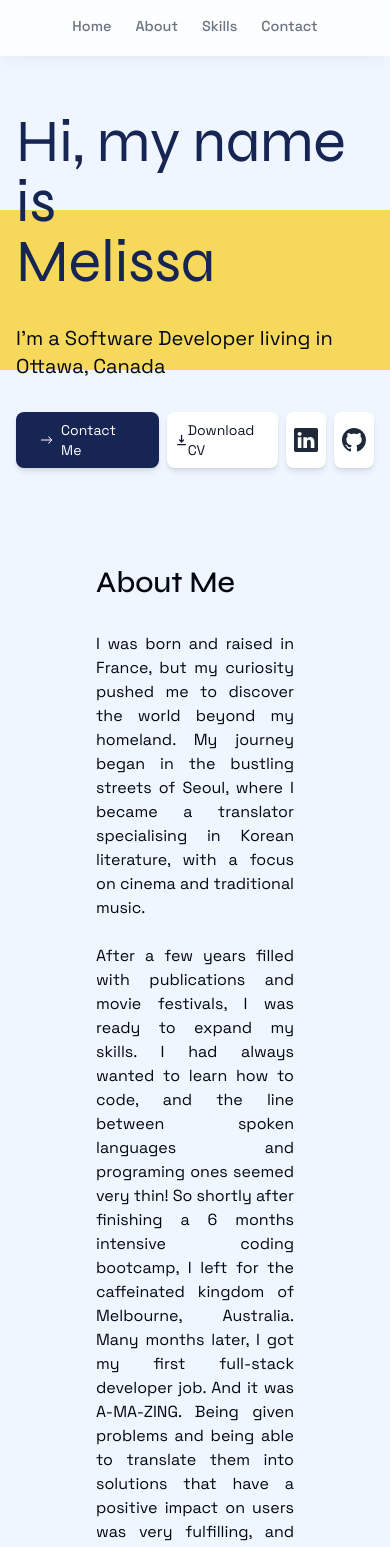
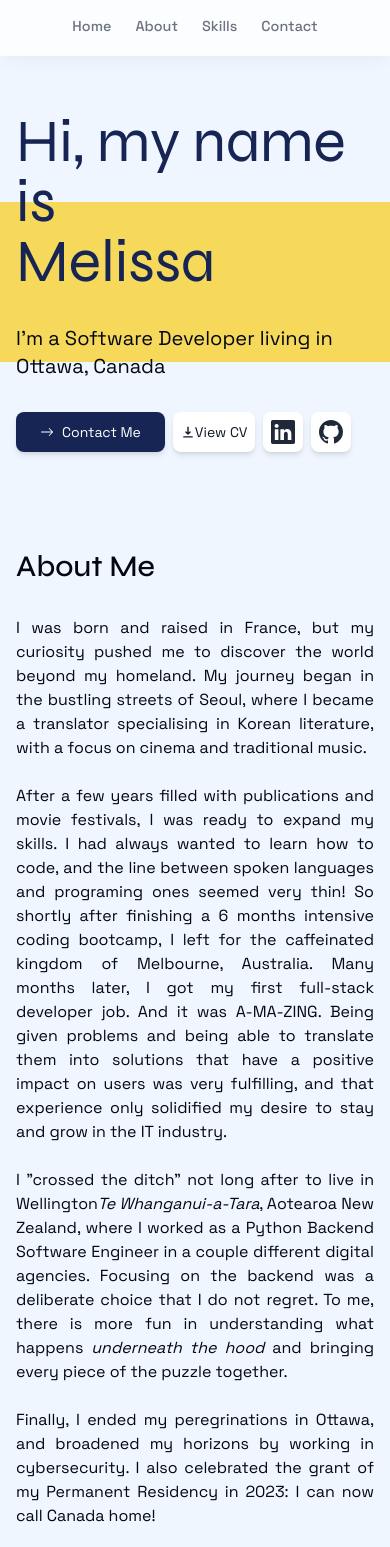
Before and after one commit to MissaDavid/my-profile, a Next.js app: page / in a window 390 px wide. Shown: the top 1547 px of the page. Built offline with nearby package versions, Linux system fonts and the light colour scheme; no server answers.

Commit message:
(components): send button width fit, "view CV" text update, removed padding on mobile, cta hover size smaller
Signed-off-by: Mel Tamplin <mei.chohee@gmail.com>

```diff
--- a/src/components/about.module.css
+++ b/src/components/about.module.css
@@ -1,3 +1,3 @@
 .about {
-  @apply scroll-mt-20 md:mb-20 text-justify max-w-[1080px] mx-20 mt-8;
+  @apply scroll-mt-20 md:mb-20 text-justify max-w-[1080px] mt-8;
 }
--- a/src/components/ctaButtons.module.css
+++ b/src/components/ctaButtons.module.css
@@ -9,7 +9,7 @@
 
 
 .cta-focus {
-    @apply focus:scale-110 hover:scale-110 hover:bg-yellow-400 hover:text-gray-900 active:scale-105 transition
+    @apply focus:scale-105 hover:scale-105 hover:bg-yellow-400 hover:text-gray-900 active:scale-105 transition
 }
 
 .button {
--- a/src/components/ctaButtons.tsx
+++ b/src/components/ctaButtons.tsx
@@ -22,7 +22,7 @@ function CtaButtons() {
         className={styles.download}
       >
         <HiDownload />
-        Download CV
+        View CV
       </a>
       <a
         href="https://www.linkedin.com/in/mel-david/"
--- a/src/components/skills.module.css
+++ b/src/components/skills.module.css
@@ -1,5 +1,5 @@
 .skillSection {
-    @apply scroll-mt-20 max-w-[1080px] mx-20;
+    @apply scroll-mt-20 max-w-[1080px];
 
     p {
         @apply text-justify
--- a/src/components/submitButton.tsx
+++ b/src/components/submitButton.tsx
@@ -8,7 +8,7 @@ const SubmitButton = () => {
     <button
       type="submit"
       disabled={pending}
-      className="group flex items-center bg-blue-950 text-white font-sans px-6 py-2 gap-2 shadow-md rounded-lg"
+      className="group flex items-center bg-blue-950 text-white font-sans px-6 py-2 gap-2 shadow-md rounded-lg w-fit"
     >
       {pending ? (
         <div className="animate-spin h-5 w-5 mr-3 rounded-full border-b-2 border-white"></div>
```
